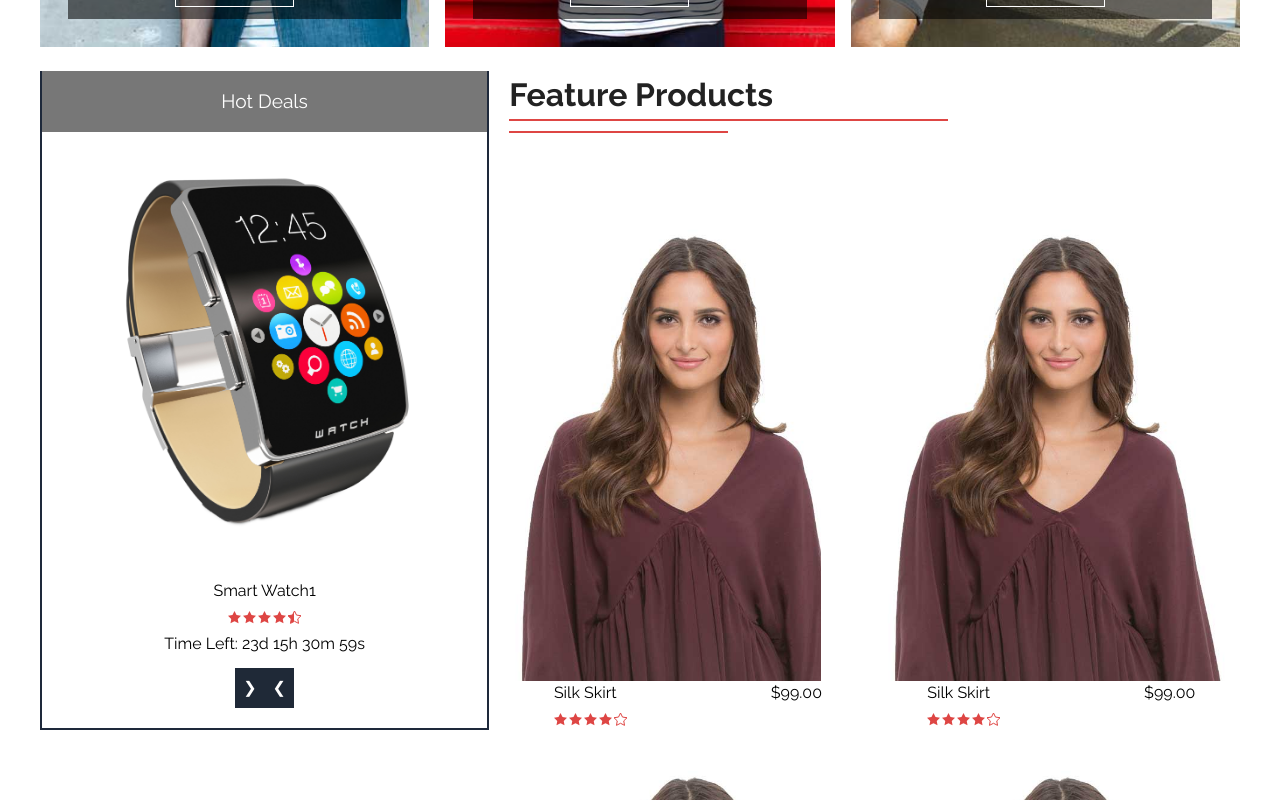
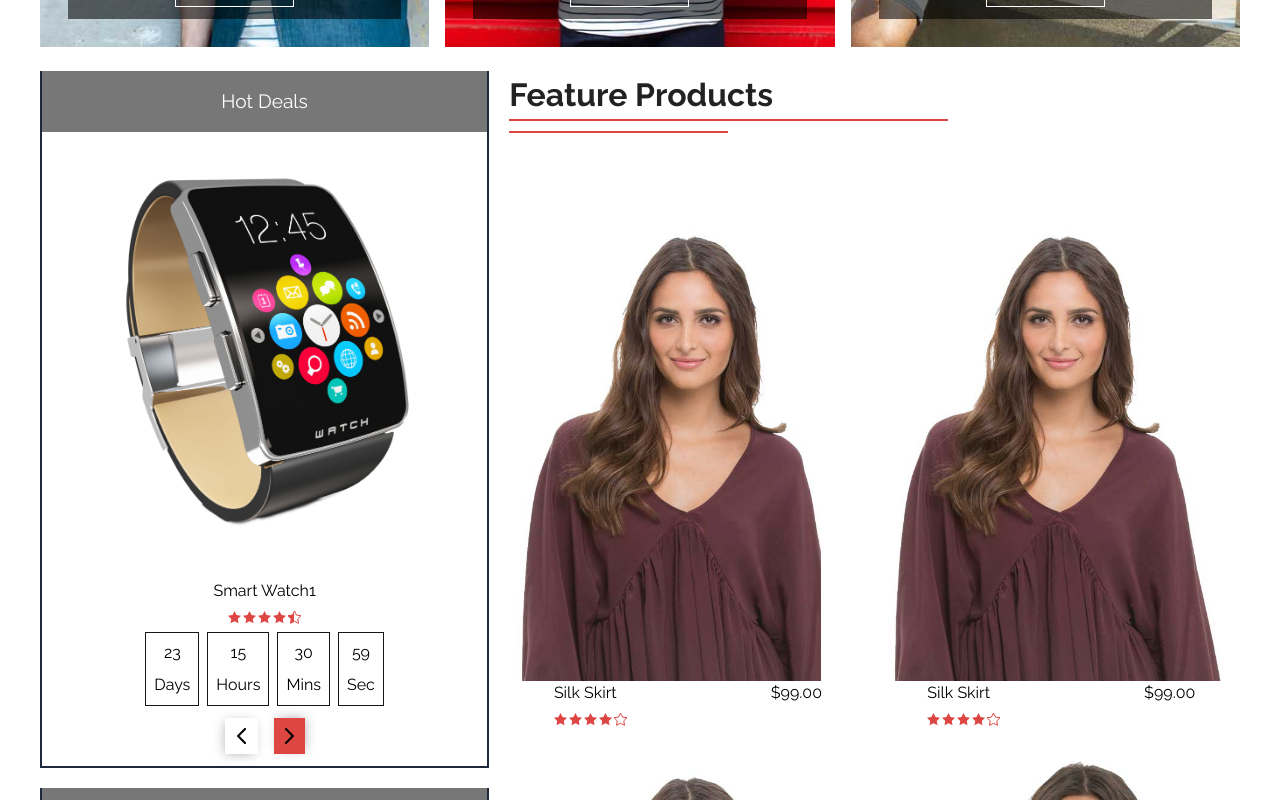
Before and after one commit to KPorus/E-buy, a Next.js app: page / in a window 1280 px wide. Shown: the part 1120-1920 px from the top of the page. Built offline with nearby package versions, Linux system fonts and the light colour scheme.

Commit message:
notification card dynamic logic modified

```diff
--- a/src/components/common/dummy/dummy.ts
+++ b/src/components/common/dummy/dummy.ts
@@ -11,6 +11,7 @@ import p3 from "/public/images/Pro3.jpg";
 
 import watch from "/public/images/watch.jpg";
 import { HotDealDTO } from "@/types/dummy/HomeHotDeals";
+import { ProductListProps } from "@/types/dummy/HomeLatestProducts";
 // Create an array of indices
 const indexCount = Array.from(Array(8).keys());
 
@@ -66,7 +67,7 @@ export const products: ProductCardDTO = {
       title: "Silk Skirt",
       price: "$99.00",
       rating: 4,
-      image: p1,
+      image: p3,
     },
     {
       title: "Silk Skirt",
@@ -121,16 +122,16 @@ export const products: ProductCardDTO = {
   ],
 };
 
-export const hotdeals:HotDealDTO[] = [
+export const hotdeals: HotDealDTO[] = [
   {
     name: "Smart Watch1",
     rating: 4.5,
     image: watch,
     timer: {
-      days: 23,
-      hours: 15,
-      minutes: 30,
-      seconds: 59,
+      Days: 23,
+      Hours: 15,
+      Mins: 30,
+      Sec: 59,
     },
   },
   {
@@ -138,10 +139,10 @@ export const hotdeals:HotDealDTO[] = [
     rating: 4.5,
     image: watch,
     timer: {
-      days: 12,
-      hours: 15,
-      minutes: 30,
-      seconds: 59,
+      Days: 12,
+      Hours: 15,
+      Mins: 30,
+      Sec: 59,
     },
   },
   {
@@ -149,10 +150,46 @@ export const hotdeals:HotDealDTO[] = [
     rating: 4.5,
     image: watch,
     timer: {
-      days: 2,
-      hours: 15,
-      minutes: 30,
-      seconds: 59,
+      Days: 2,
+      Hours: 15,
+      Mins: 30,
+      Sec: 59,
     },
   },
 ];
+
+export const latestProducts: ProductListProps = {
+  id: "latest-products",
+  products: [
+    {
+      title: "Latest Product 1",
+      price: "$99.00",
+      describtion: "This is the latest product",
+      image: p1,
+    },
+    {
+      title: "Latest Product 2",
+      price: "$99.00",
+      describtion: "This is the latest product",
+      image: p1,
+    },
+    {
+      title: "Latest Product 3",
+      price: "$99.00",
+      describtion: "This is the latest product",
+      image: p1,
+    },
+    {
+      title: "Latest Product 4",
+      price: "$99.00",
+      describtion: "This is the latest product",
+      image: p1,
+    },
+    {
+      title: "Latest Product 5",
+      price: "$99.00",
+      describtion: "This is the latest product",
+      image: p1,
+    },
+  ],
+};
--- a/src/components/common/home-notification-card/homeNotificationCard.module.scss
+++ b/src/components/common/home-notification-card/homeNotificationCard.module.scss
@@ -7,4 +7,35 @@
         text-align: center;
         @apply py-4;
     }
+    .timer{
+        @apply flex gap-2;
+        .timerUnit{
+            @apply border border-neutral-900 flex flex-col items-center gap-2 p-2;
+        }
+    }
+    .sliderButton {
+        // position: absolute;
+        top: 86%;
+        z-index: 1;
+        background-color: #de4644;
+        color: #fff;
+        border: none;
+        padding: 10px 10px;
+        cursor: pointer;
+        box-shadow: -2px 2px 12px -2px rgba(0, 0, 0, 0.3);
+        transition: opacity 0.3s ease;
+        -webkit-transition: opacity 0.3s ease;
+        -moz-transition: opacity 0.3s ease;
+        -ms-transition: opacity 0.3s ease;
+        -o-transition: opacity 0.3s ease;
+      }
+
+    .disabledButton {
+        background: transparent;
+        border: 1px solid #fff;
+        // opacity: 0.5;
+        padding: 9px 10px;
+        cursor: not-allowed;
+      }
+
 }
--- a/src/components/common/home-notification-card/index.tsx
+++ b/src/components/common/home-notification-card/index.tsx
@@ -2,42 +2,46 @@
 import Image from "next/image";
 import styles from "./homeNotificationCard.module.scss";
 import Rating from "../rating";
-import { HotDealDTO } from "@/types/dummy/HomeHotDeals";
+import { HotDealDTO, Timer } from "@/types/dummy/HomeHotDeals";
+import { ProductListProps } from "@/types/dummy/HomeLatestProducts";
 import { useState } from "react";
+import Icdirection from "@/svg_icons/Icdirection";
 
 function isHotDealDTOArray(data: any): data is HotDealDTO[] {
   return Array.isArray(data) && data.length > 0 && "name" in data[0];
 }
 
+function isProductListPropsArray(data: any): data is ProductListProps[] {
+  return Array.isArray(data) && data.length > 0 && "products" in data[0];
+}
+
+function isMessageArray(data: any): data is { message: string }[] {
+  return Array.isArray(data) && "message" in data[0];
+}
+
 const HomeNotificationCard = ({
   data,
 }: {
-  data: HotDealDTO[] | { message: string }[];
+  data: HotDealDTO[] | ProductListProps[] | { message: string }[];
 }) => {
-  // State to track the current active product
   const [activeIndex, setActiveIndex] = useState(0);
 
-  if (isHotDealDTOArray(data)) {
-    const nextProduct = () => {
-      setActiveIndex((prevIndex) => (prevIndex + 1) % data.length); // Move to next product
+  const nextProduct = (length: number) => {
+    setActiveIndex((prevIndex) => (prevIndex + 1) % length);
   };
 
-    const prevProduct = () => {
+  const prevProduct = (length: number) => {
     setActiveIndex((prevIndex) =>
-        prevIndex === 0 ? data.length - 1 : prevIndex - 1
-      ); // Move to previous product
+      prevIndex === 0 ? length - 1 : prevIndex - 1
+    );
   };
 
+  if (isHotDealDTOArray(data)) {
     return (
-      <div
-        id="ts--home-notification-card"
-        className={styles.homeNotificationCard}
-      >
+      <div id="ts--home-notification-card" className={styles.homeNotificationCard}>
         <h1>Hot Deals</h1>
-        {/* Product Display */}
-        <div className="flex items-center justify-center pb-[4.5rem]">
+        <div className="flex items-center justify-center">
           <div className="flex flex-col items-center justify-center">
-            {/* Only show the active product */}
             <div className="transition-all duration-500">
               <Image
                 src={data[activeIndex].image.src}
@@ -48,34 +52,64 @@ const HomeNotificationCard = ({
               <div className="flex flex-col items-center gap-2">
                 <h2>{data[activeIndex].name}</h2>
                 <Rating value={data[activeIndex].rating} />
-                <p>
-                  Time Left: {data[activeIndex].timer.days}d{" "}
-                  {data[activeIndex].timer.hours}h{" "}
-                  {data[activeIndex].timer.minutes}m{" "}
-                  {data[activeIndex].timer.seconds}s
-                </p>
+                <div className={styles.timer}>
+                  {(["Days", "Hours", "Mins", "Sec"] as Array<keyof Timer>).map(
+                    (unit) => (
+                      <span key={unit} className={styles.timerUnit}>
+                        {data[activeIndex].timer[unit]}
+                        <h2>{unit.charAt(0).toUpperCase() + unit.slice(1)}</h2>
+                      </span>
+                    )
+                  )}
                 </div>
               </div>
             </div>
           </div>
-
-        {/* Navigation Buttons */}
+        </div>
+        <div className="flex gap-4 justify-center my-3">
           <button
-          onClick={prevProduct}
-          className="absolute left-1/2 bottom-0 transform -translate-y-1/2 p-2 bg-gray-800 text-white"
+            onClick={() => prevProduct(data.length)}
+            disabled={activeIndex === 0}
+            className={`${styles.sliderButton} ${styles.left} ${
+              activeIndex === 0 ? styles.disabledButton : ""
+            }`}
           >
-          &#10094; {/* Left Arrow */}
+            <Icdirection bgColor="#000" />
           </button>
           <button
-          onClick={nextProduct}
-          className="absolute right-1/2 bottom-0 transform -translate-y-1/2 p-2 bg-gray-800 text-white"
+            onClick={() => nextProduct(data.length)}
+            disabled={activeIndex === data.length - 1}
+            className={`${styles.sliderButton} ${styles.right} rotate-180 ${
+              activeIndex === data.length - 1 ? styles.disabledButton : ""
+            }`}
           >
-          &#10095; {/* Right Arrow */}
+            <Icdirection bgColor="#000" />
           </button>
+        </div>
+      </div>
+    );
+  } else if (isProductListPropsArray(data)) {
+    return (
+      <div>
+        <h1>Latest Products</h1>
+        {data.map((product, index) => (
+          <div key={index}>
+            <h2>{product.id}</h2>
+            {/* Render product details */}
+          </div>
+        ))}
+      </div>
+    );
+  } else if (isMessageArray(data)) {
+    return (
+      <div>
+        {data.map((msg, index) => (
+          <p key={index}>{msg.message}</p>
+        ))}
       </div>
     );
   } else {
-    return data.map((msg, index) => <p key={index}>{msg.message}</p>);
+    return <div>No data available</div>;
   }
 };
 
--- a/src/components/common/product-showcase-layout/index.tsx
+++ b/src/components/common/product-showcase-layout/index.tsx
@@ -11,17 +11,18 @@ interface NotificationProps {
 interface ProductShowcaseProps {
   title: string;
   Component: React.ComponentType<{ sectionTitle: string }>;
-  data?: any;
+  id?: any;
   notifications: NotificationProps[];
 }
 
 const ProductShowcase = ({
   title,
   Component,
+  id,
   notifications,
 }: ProductShowcaseProps) => {
   return (
-    <div className="flex gap-5 mb-12">
+    <div id={`ts--product-showcase--${id}`} className="flex gap-5 mb-12">
       {/* Notifications Section */}
       <div className="w-1/2 flex flex-col gap-5">
         {notifications.map((notification, index) => {
--- a/src/components/desktop/index.tsx
+++ b/src/components/desktop/index.tsx
@@ -15,8 +15,13 @@ const DesktopPage = () => {
       <FeatureProducts/>
       <ProductShowcase
         title="Feature Products"
+        id={"top-picks"}
         Component={TopPicks}
         notifications={[
+          {
+            Component: HomeNotificationCard,
+            data: hotdeals as HotDealDTO[],
+          },
           {
             Component: HomeNotificationCard,
             data: hotdeals as HotDealDTO[],
@@ -25,6 +30,7 @@ const DesktopPage = () => {
       />
       <ProductShowcase
         title="New Products"
+        id={"new-products"}
         Component={NewProducts}
         notifications={[
           {
--- a/src/components/desktop/new-products/index.tsx
+++ b/src/components/desktop/new-products/index.tsx
@@ -4,7 +4,7 @@ import { products } from "@/components/common/dummy/dummy";
 
 const NewProducts = ({ sectionTitle }: { sectionTitle: string }) => {
   return (
-    <div id="ts--new-products">
+    <div id="ts--new-products-component">
       <SectionTitle title={sectionTitle} />
       {/* <VerticalSlider title={sectionTitle}/> */}
       <VerticalSlider title={sectionTitle} data={products} category="men" />
--- a/src/components/desktop/top-picks/index.tsx
+++ b/src/components/desktop/top-picks/index.tsx
@@ -3,7 +3,7 @@ import VerticalSlider from "@/components/common/vertical-slider";
 import { products } from "@/components/common/dummy/dummy";
 const TopPicks = ({ sectionTitle }: { sectionTitle: string }) => {
   return (
-    <div id="ts--top-picks" className="-z-10">
+    <div id="ts--top-picks-component">
       <SectionTitle title={sectionTitle} />
       {/* <VerticalSlider title={sectionTitle}/> */}
       <VerticalSlider title={sectionTitle} data={products} category="women" />
--- /dev/null
+++ b/src/types/dummy/HomeLatestProducts.ts
@@ -0,0 +1,13 @@
+import { StaticImageData } from "next/image";
+
+interface Products {
+  title: string;
+  price: string;
+  describtion: string;
+  image: StaticImageData;
+}
+
+export interface ProductListProps {
+  id: string;
+  products: Products[];
+}
```
Also changed, not shown: src/types/dummy/HomeHotDeals.ts (+5 -5 lines), public/images/mobile-616012.jpg (added). Lines whose indentation alone changed are shown as unchanged.
